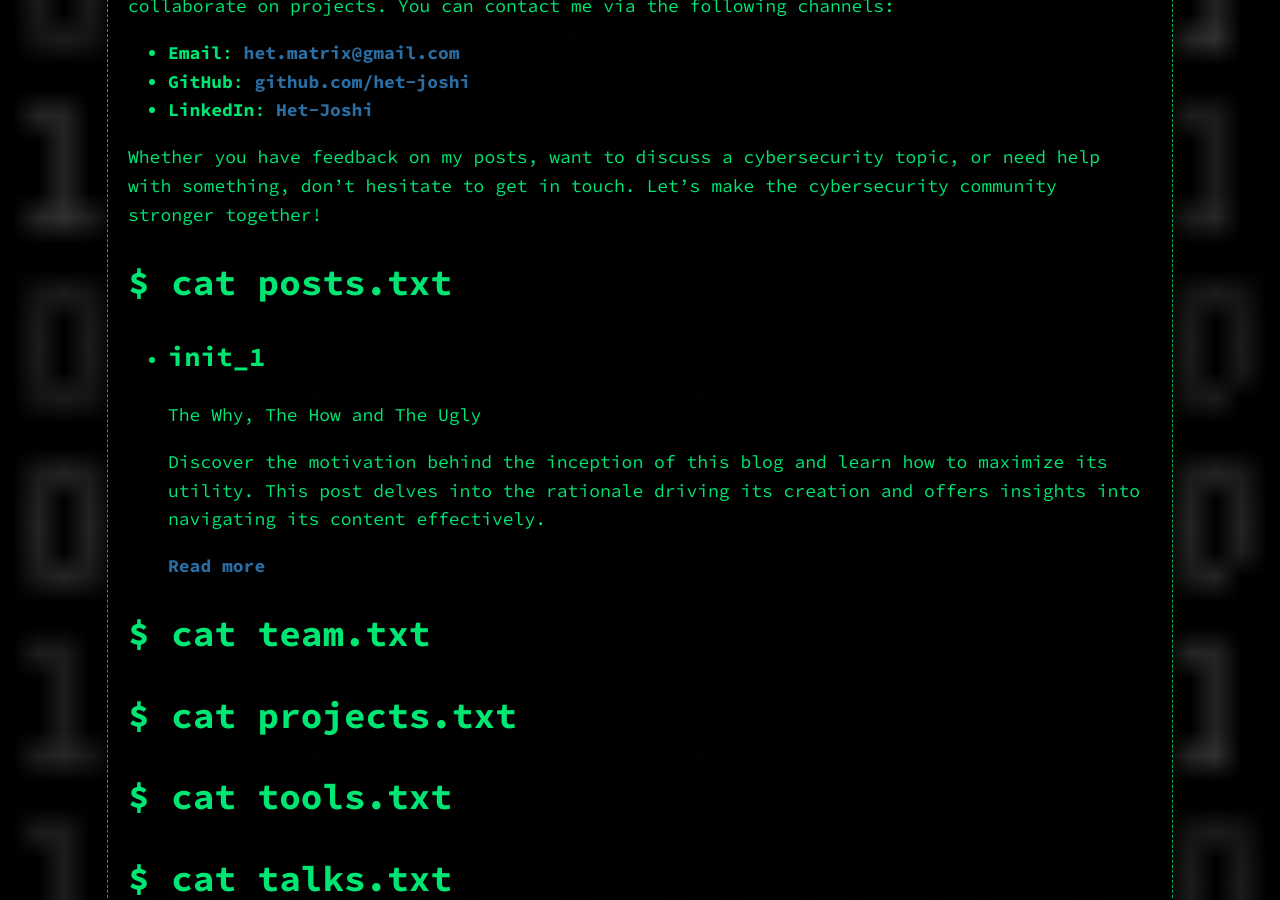
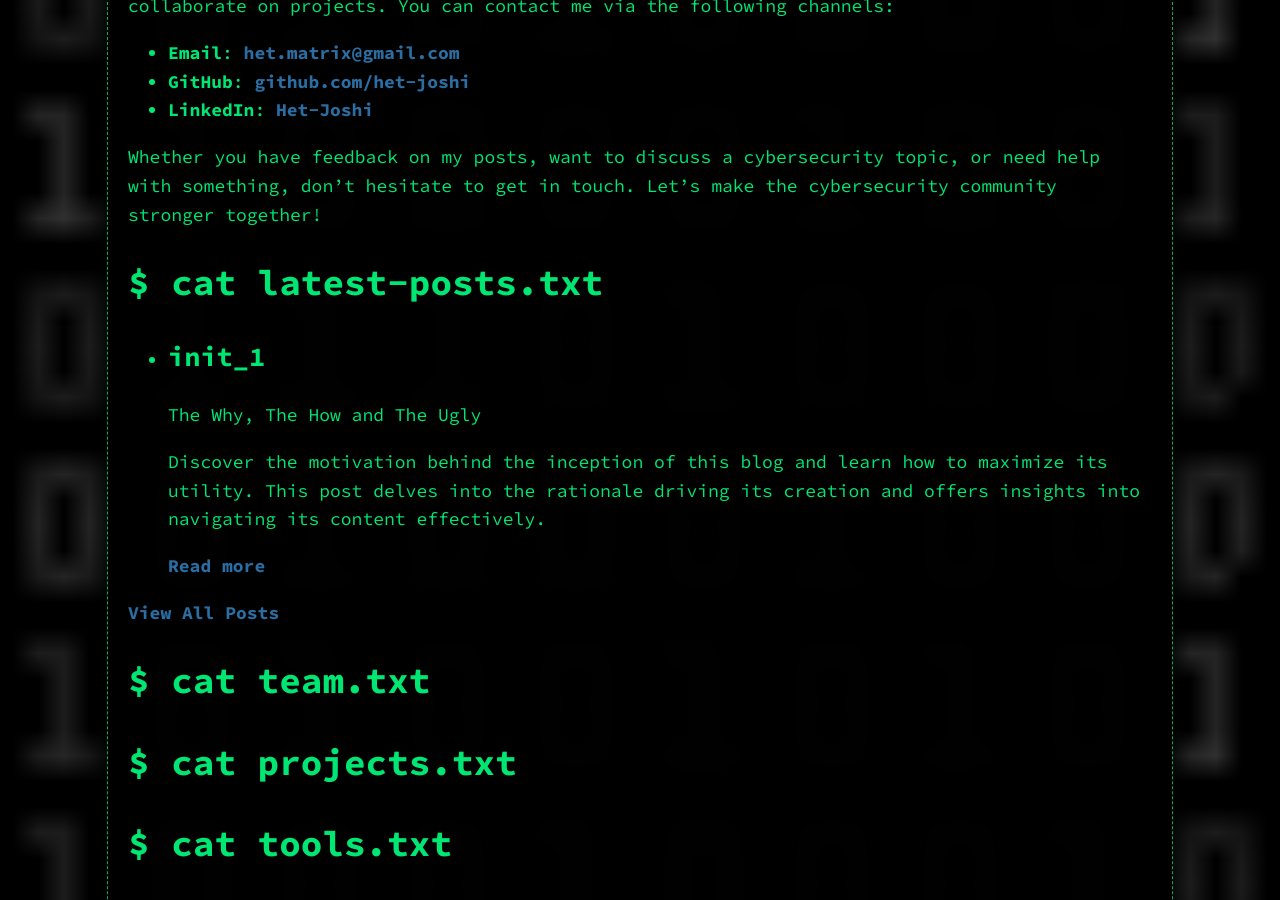
Before and after one commit to Het-Joshi/robots_txt, a Jekyll site: the page built from index.md, in a window 1280 px wide and 900 px high, scrolled down 1177 px. Built offline with Jekyll 4.4.1, drawn with Linux system fonts in a browser that asks for light colours; our own code applies the rules of GitHub Pages for plain Markdown files.

Commit message:
Update index.md

```diff
--- a/index.md
+++ b/index.md
@@ -20,12 +20,10 @@ If you have any questions, suggestions, or just want to say hello, feel free to
 
 Whether you have feedback on my posts, want to discuss a cybersecurity topic, or need help with something, don't hesitate to get in touch. Let's make the cybersecurity community stronger together!
 
-
-# $ cat posts.txt
-{:id="posts"}
+# $ cat latest-posts.txt
 
 <ul>
-{% for post in site.categories.posts %}
+{% for post in site.categories.posts limit:4 %}
   <li>
     <h2>{{ post.title }}</h2>
     <p>{{ post.description }}</p>
@@ -34,6 +32,8 @@ Whether you have feedback on my posts, want to discuss a cybersecurity topic, or
   </li>
 {% endfor %}
 </ul>
+
+<a href="{{ site.baseurl }}/library">View All Posts</a>
 
 
 
```
